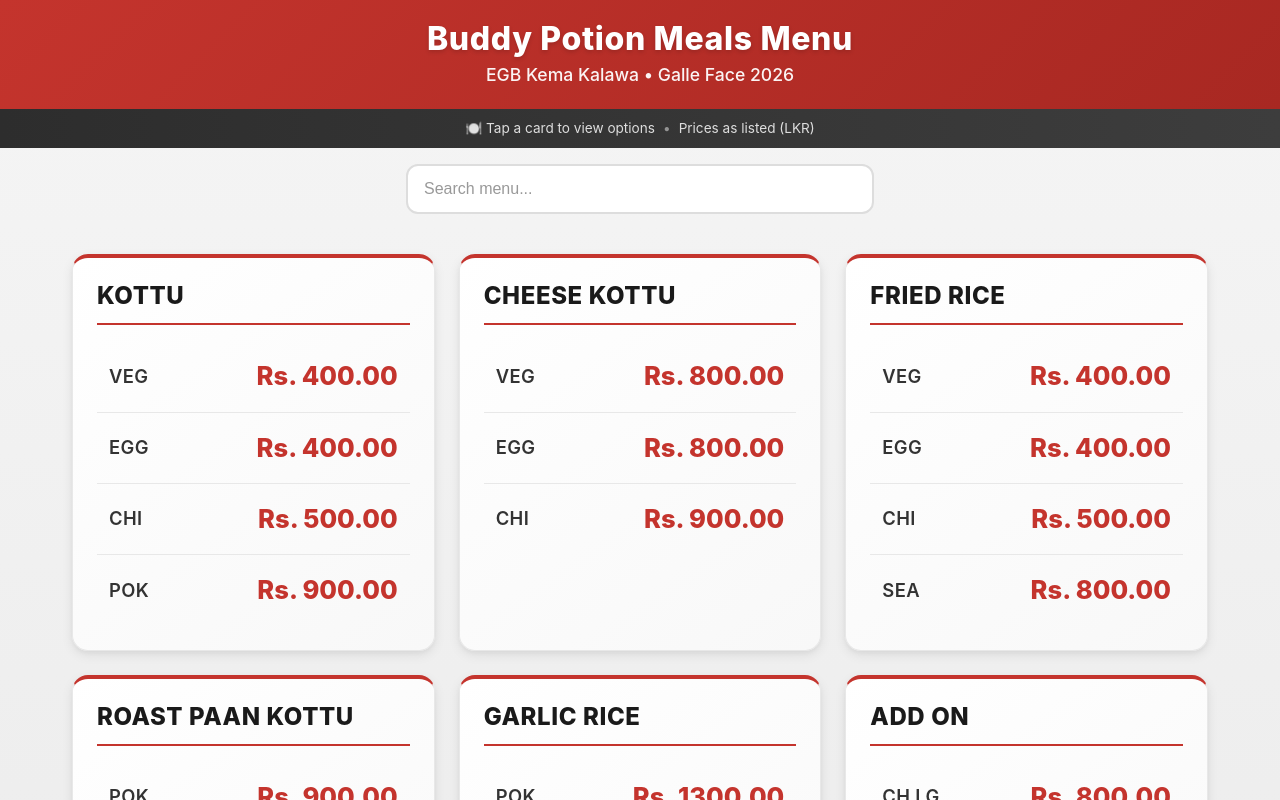
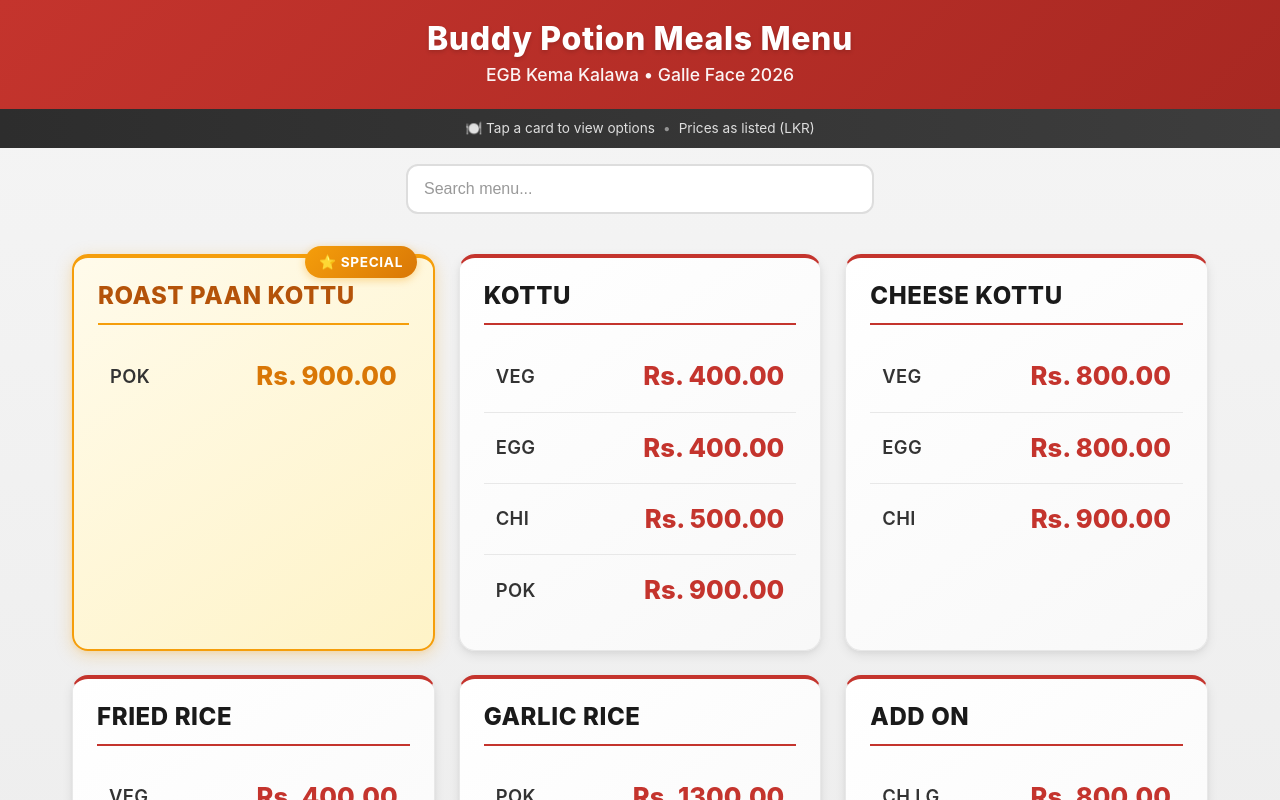
Before and after one commit to Ceylon-Curry-Pot/Galle-Face-Online-Menu, a React (Vite) app: page / in a window 1280 px wide. Shown: the top 800 px of the page. Built offline with nearby package versions, Linux system fonts and the light colour scheme.

Commit message:
made roast paan kottu menu selection special

```diff
--- a/src/components/MenuCard.css
+++ b/src/components/MenuCard.css
@@ -93,3 +93,50 @@
     padding: 1rem 0.75rem;
   }
 }
+
+/* Special card styling */
+.menu-card--special {
+  background: linear-gradient(145deg, #fffbeb 0%, #fef3c7 100%);
+  border: 2px solid #f59e0b;
+  border-top: 4px solid #f59e0b;
+  box-shadow: 0 4px 16px rgba(245, 158, 11, 0.2), 0 2px 4px rgba(245, 158, 11, 0.1);
+  position: relative;
+  animation: specialPulse 2s ease-in-out infinite;
+}
+
+.menu-card--special:hover {
+  box-shadow: 0 8px 28px rgba(245, 158, 11, 0.3), 0 4px 12px rgba(245, 158, 11, 0.15);
+}
+
+.menu-card--special .menu-card__title {
+  color: #b45309;
+  border-bottom-color: #f59e0b;
+}
+
+.menu-card--special .menu-card__price {
+  color: #d97706;
+}
+
+.menu-card__badge {
+  position: absolute;
+  top: -12px;
+  right: 16px;
+  background: linear-gradient(135deg, #f59e0b 0%, #d97706 100%);
+  color: white;
+  font-size: 0.85rem;
+  font-weight: 700;
+  padding: 0.35rem 0.85rem;
+  border-radius: 20px;
+  box-shadow: 0 2px 8px rgba(245, 158, 11, 0.4);
+  text-transform: uppercase;
+  letter-spacing: 0.05em;
+}
+
+@keyframes specialPulse {
+  0%, 100% {
+    box-shadow: 0 4px 16px rgba(245, 158, 11, 0.2), 0 2px 4px rgba(245, 158, 11, 0.1);
+  }
+  50% {
+    box-shadow: 0 4px 20px rgba(245, 158, 11, 0.35), 0 2px 8px rgba(245, 158, 11, 0.2);
+  }
+}
--- a/src/components/MenuCard.tsx
+++ b/src/components/MenuCard.tsx
@@ -6,8 +6,11 @@
 }
 
 export function MenuCard({ category }: MenuCardProps) {
+  const cardClasses = `menu-card${category.isSpecial ? ' menu-card--special' : ''}`;
+
   return (
-    <article className="menu-card">
+    <article className={cardClasses}>
+      {category.isSpecial && <span className="menu-card__badge">⭐ Special</span>}
       <h2 className="menu-card__title">{category.category}</h2>
       <ul className="menu-card__list">
         {category.items.map((item, index) => (
--- a/src/data/menu.ts
+++ b/src/data/menu.ts
@@ -6,9 +6,15 @@
 export interface MenuCategory {
   category: string;
   items: MenuItem[];
+  isSpecial?: boolean;
 }
 
 export const MENU_DATA: MenuCategory[] = [
+  {
+    category: "ROAST PAAN KOTTU",
+    items: [{ label: "POK", price: 900 }],
+    isSpecial: true
+  },
   {
     category: "KOTTU",
     items: [
@@ -36,10 +42,6 @@
     ]
   },
   {
-    category: "ROAST PAAN KOTTU",
-    items: [{ label: "POK", price: 900 }]
-  },
-  {
     category: "GARLIC RICE",
     items: [{ label: "POK", price: 1300 }]
   },
```
